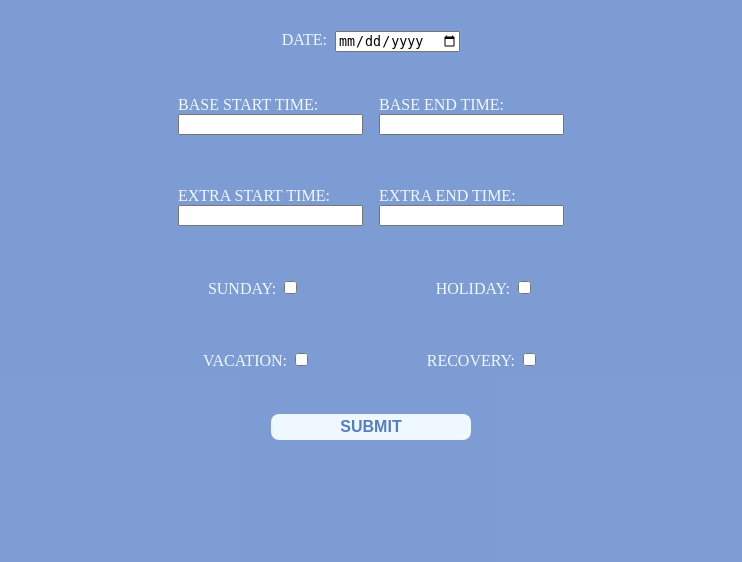
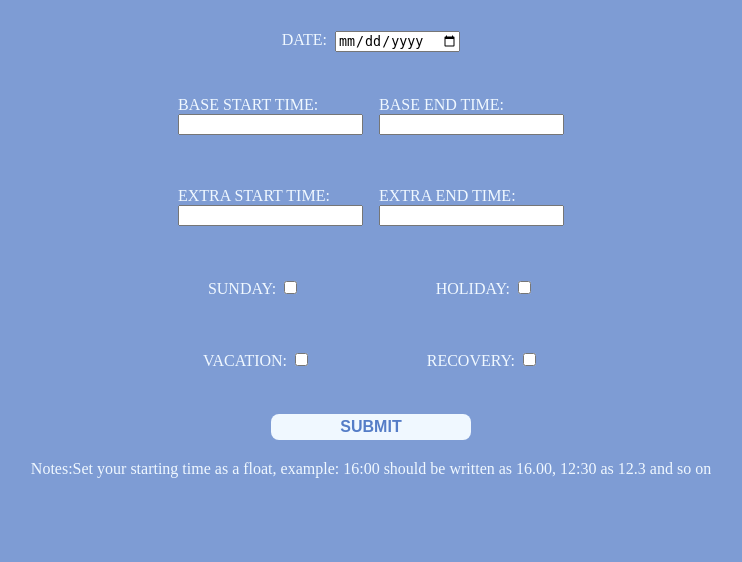
Before and after one commit to Siddo6/salary_calculation_app, a Django app: page /form in a window 1280 px wide. Shown: the part 131-693 px from the top of the page, without its empty margins (269-1011 px from the left). Run offline with Django 5.2, Linux system fonts and the light colour scheme.

Commit message:
modified:   calculations/templates/calculations/daily-form.html

```diff
--- a/calculations/templates/calculations/daily-form.html
+++ b/calculations/templates/calculations/daily-form.html
@@ -82,6 +82,12 @@
         justify-content: center;
         gap: 8px;
     }
+
+    .notes{
+        margin-top: 20px;
+        color: aliceblue;
+        font-size: 16px;
+    }
 </style>
 <div class="back"><a href="{% url 'index' %}">Go back to Index</a></div>
 {% if form.errors %}
@@ -154,5 +160,8 @@
 
     <button type="submit" class="button">SUBMIT</button>
 </form>
+
+<div class="notes">Notes:Set your starting time as a float, example: 16:00 should be written as 16.00, 12:30 as 12.3 and so on
+</div>
 </div>
 {% endblock %}
```
